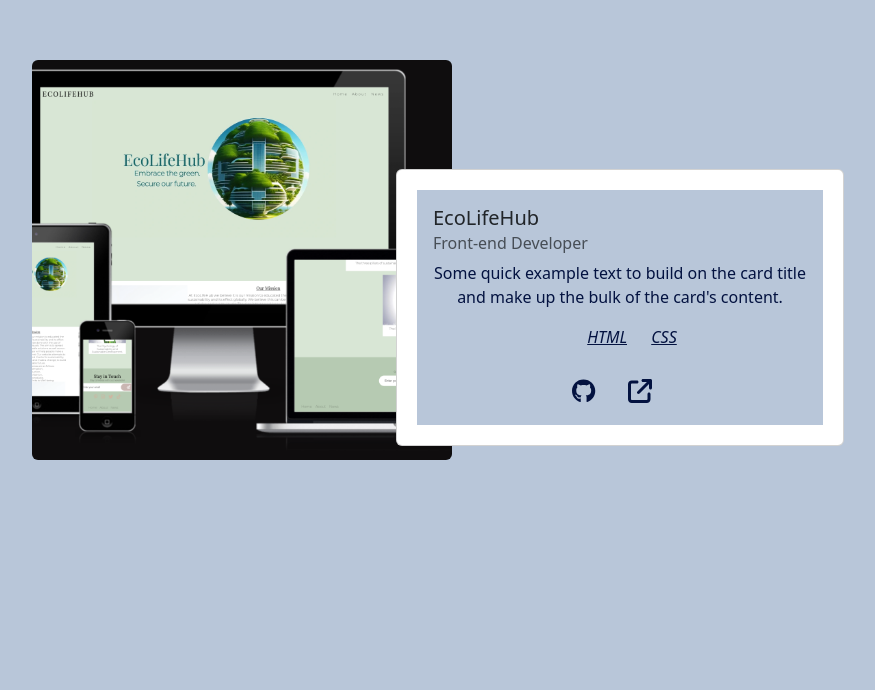
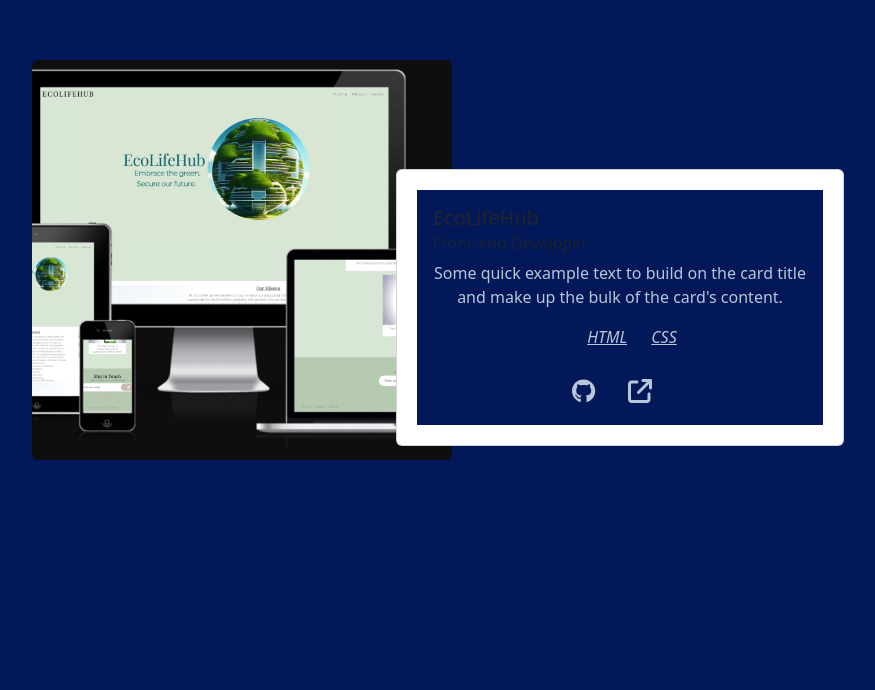
Before and after one commit to DanilleH22/portfolio, a React (Create React App) app: page / in a window 1280 px wide. Shown: the part 775-1465 px from the top of the page, without its empty margins (162-1037 px from the left). Built offline with nearby package versions, Linux system fonts and the light colour scheme.

Commit message:
Change background color and text

```diff
--- a/src/styles/Portfolio.module.css
+++ b/src/styles/Portfolio.module.css
@@ -1,8 +1,4 @@
 * {
-    background-color: #B8C6D9;
-    color: #031240;
+    background-color: #031859;
+    color:  #B8C6D9;
 }
-
-/* .testing {
-    background-colour
-} */
```
